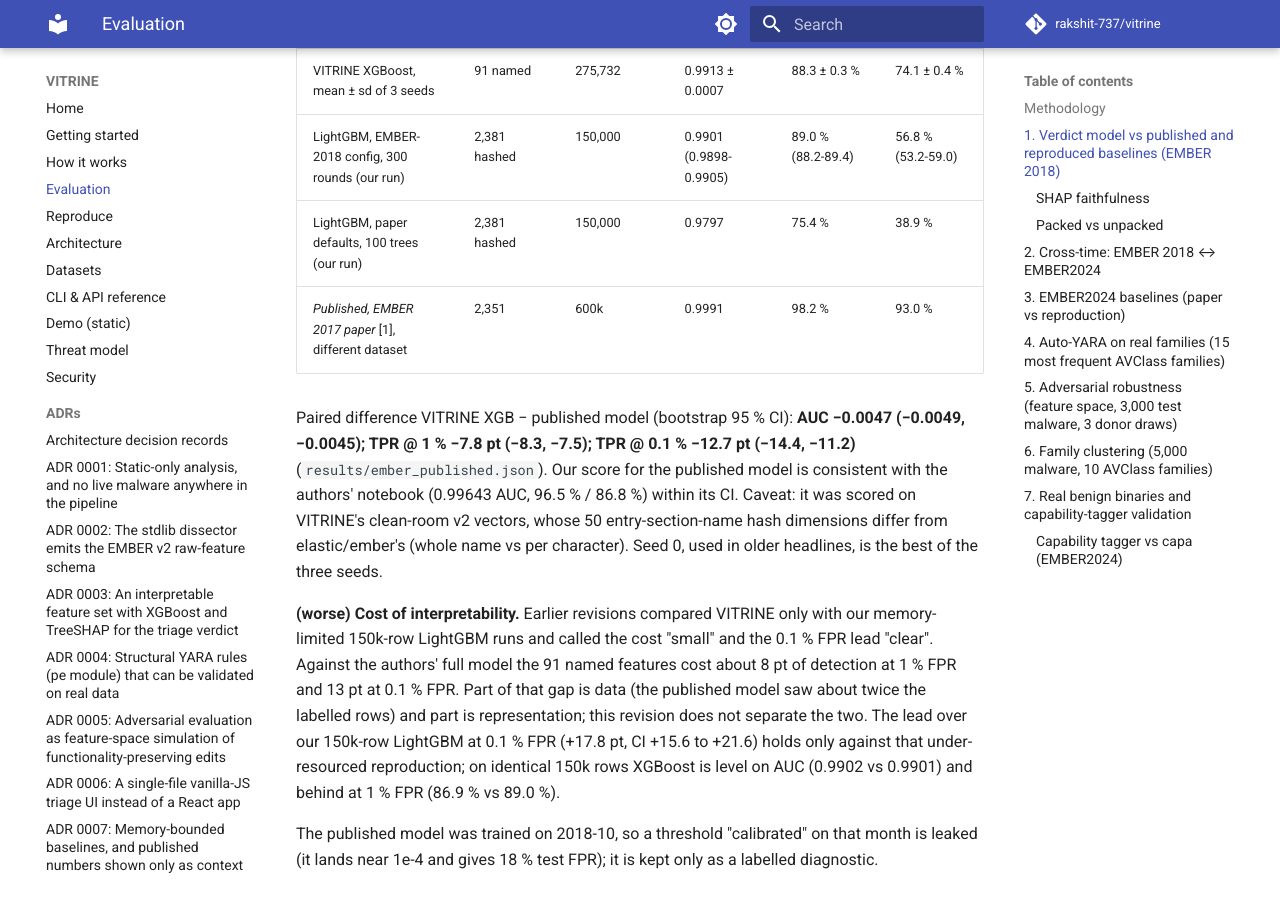
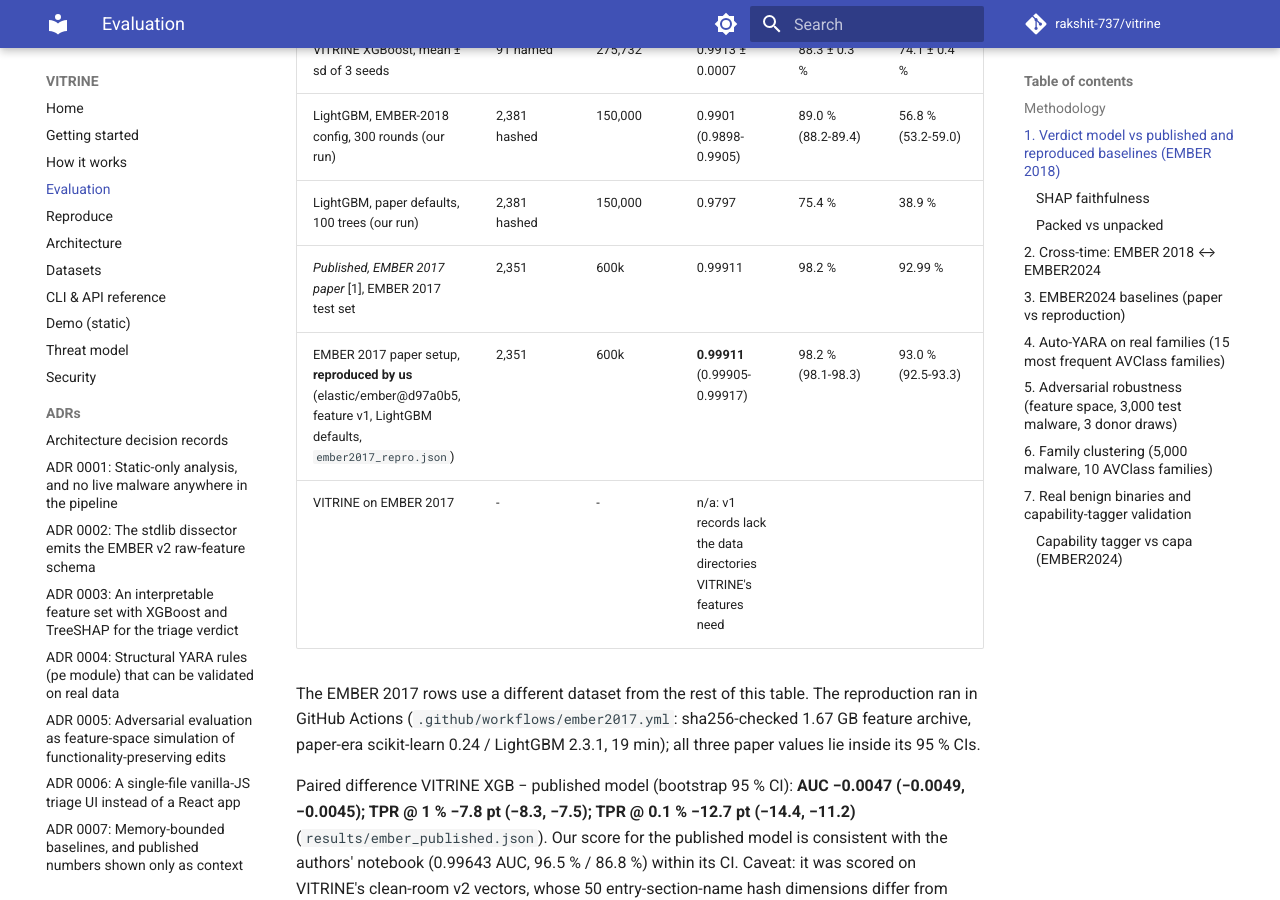
Before and after one commit to rakshit-737/vitrine, an MkDocs documentation site: the page built from docs/evaluation.md, in a window 1280 px wide and 900 px high, scrolled down 1193 px. Built offline with MkDocs 1.6.1 and Material for MkDocs 9.7.7, drawn with Linux system fonts in a browser that asks for light colours; comment, search, counter and statistics services are not loaded; some of the changed text lies outside the part shown.

Commit message:
data: EMBER 2017 v1 paper setup reproduced in Actions (AUC 0.99911, paper values inside CIs)
Co-Authored-By: Claude <noreply@anthropic.com>

```diff
--- a/docs/evaluation.md
+++ b/docs/evaluation.md
@@ -36,7 +36,13 @@ zero-event rates use the rule of three. Adversarial comparisons use exact McNema
 | VITRINE XGBoost, mean ± sd of 3 seeds | 91 named | 275,732 | 0.9913 ± 0.0007 | 88.3 ± 0.3 % | 74.1 ± 0.4 % |
 | LightGBM, EMBER-2018 config, 300 rounds (our run) | 2,381 hashed | 150,000 | 0.9901 (0.9898-0.9905) | 89.0 % (88.2-89.4) | 56.8 % (53.2-59.0) |
 | LightGBM, paper defaults, 100 trees (our run) | 2,381 hashed | 150,000 | 0.9797 | 75.4 % | 38.9 % |
-| *Published, EMBER 2017 paper* [1], different dataset | 2,351 | 600k | 0.9991 | 98.2 % | 93.0 % |
+| *Published, EMBER 2017 paper* [1], EMBER 2017 test set | 2,351 | 600k | 0.99911 | 98.2 % | 92.99 % |
+| EMBER 2017 paper setup, **reproduced by us** (elastic/ember@d97a0b5, feature v1, LightGBM defaults, `ember2017_repro.json`) | 2,351 | 600k | **0.99911** (0.99905-0.99917) | 98.2 % (98.1-98.3) | 93.0 % (92.5-93.3) |
+| VITRINE on EMBER 2017 | - | - | n/a: v1 records lack the data directories VITRINE's features need | | |
+
+The EMBER 2017 rows use a different dataset from the rest of this table. The reproduction ran in GitHub
+Actions (`.github/workflows/ember2017.yml`: sha256-checked 1.67 GB feature archive, paper-era
+scikit-learn 0.24 / LightGBM 2.3.1, 19 min); all three paper values lie inside its 95 % CIs.
 
 Paired difference VITRINE XGB − published model (bootstrap 95 % CI): **AUC −0.0047 (−0.0049, −0.0045);
 TPR @ 1 % −7.8 pt (−8.3, −7.5); TPR @ 0.1 % −12.7 pt (−14.4, −11.2)** (`results/ember_published.json`).
@@ -150,9 +156,8 @@ The released model reproduces the paper's AUC on our subsample. Our retrain on ~
 training rows is 0.0017 AUC (0.0014-0.0020) behind it. **Translation control:** on identical rows the
 v3 → v2 translation costs only 0.0006 AUC (0.0003-0.0008) and 0.8 pt TPR @ 1 % FPR, far less than the
 0.018-0.021 AUC lost from 2018 to 2024. This shows that little information is lost *inside* 2024; it
-does not rule out definition mismatches *across* datasets (see `n_embedded_mz` in §2). Not
-reproduced: the EMBER 2017 paper setup (feature version 1 needs its own vectorizer and a 1.7 GB
-download); its published numbers are shown in §1 for context only.
+does not rule out definition mismatches *across* datasets (see `n_embedded_mz` in §2). The EMBER 2017
+paper setup is reproduced exactly in §1.
 
 ## 4. Auto-YARA on real families (15 most frequent AVClass families)
 
```
Also changed, not shown: README.md (+1 -1 lines), docs/limitations.md (+2 -2 lines), docs/reproduce.md (+8 -0 lines), 2 other files.
